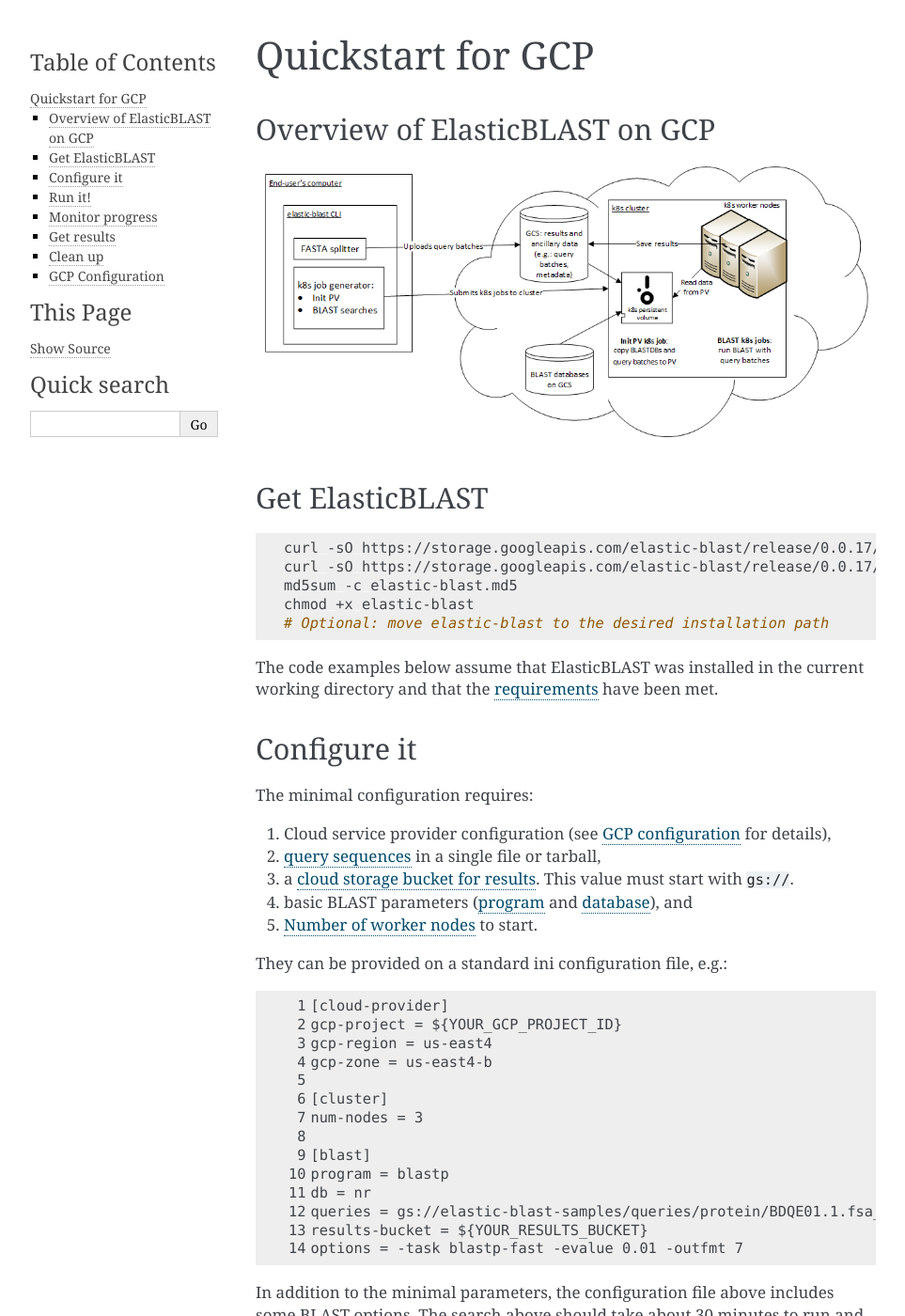
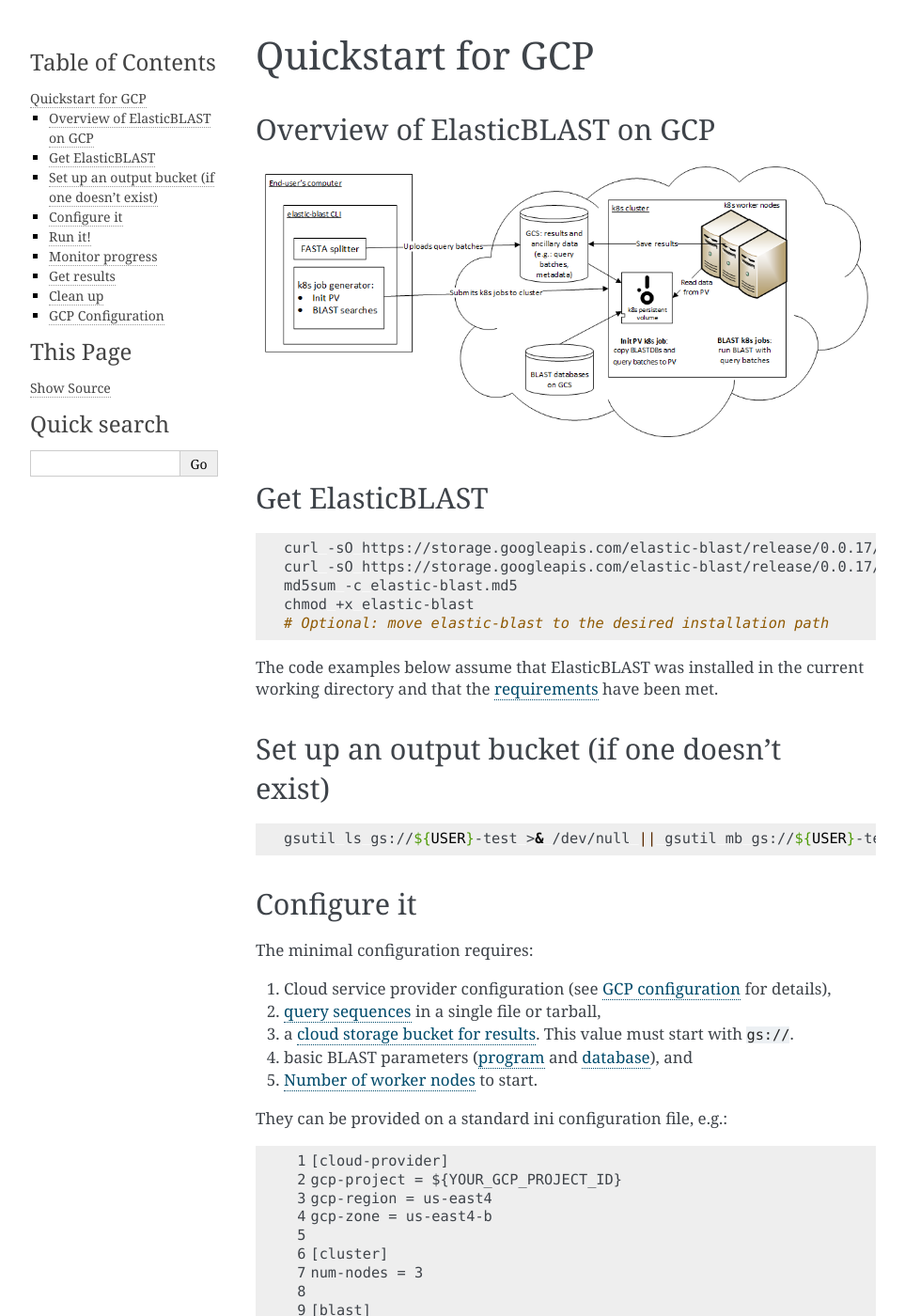
Before and after one commit to ncbi/elastic-blast-docs, a Sphinx documentation site: the page built from docs/source/quickstart-gcp.rst, in a window 1280 px wide and 1400 px high. Shown: the whole window at 94% size, without its empty margins (148-1111 px from the left). Built offline with Sphinx 7.4.7, drawn with Linux system fonts in a browser that asks for light colours.

Commit message:
Add command to create bucket in GCP

```diff
--- a/docs/source/quickstart-gcp.rst
+++ b/docs/source/quickstart-gcp.rst
@@ -25,6 +25,14 @@
 
 The code examples below assume that ElasticBLAST was installed in the current
 working directory and that the :ref:`requirements <requirements>` have been met.
+
+
+Set up an output bucket (if one doesn't exist)
+----------------------------------------------
+
+.. code-block:: shell
+
+    gsutil ls gs://${USER}-test >& /dev/null || gsutil mb gs://${USER}-test
 
 
 Configure it
```
